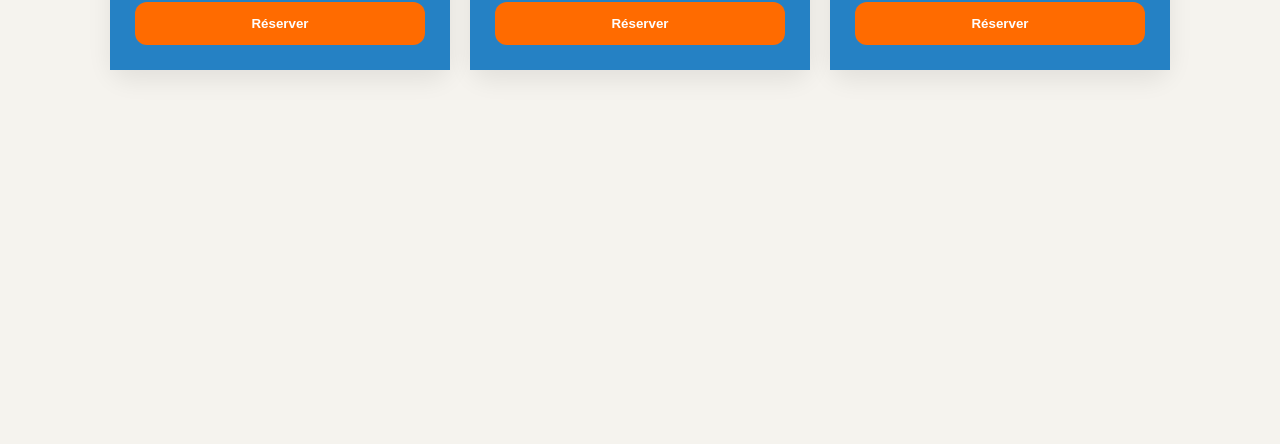
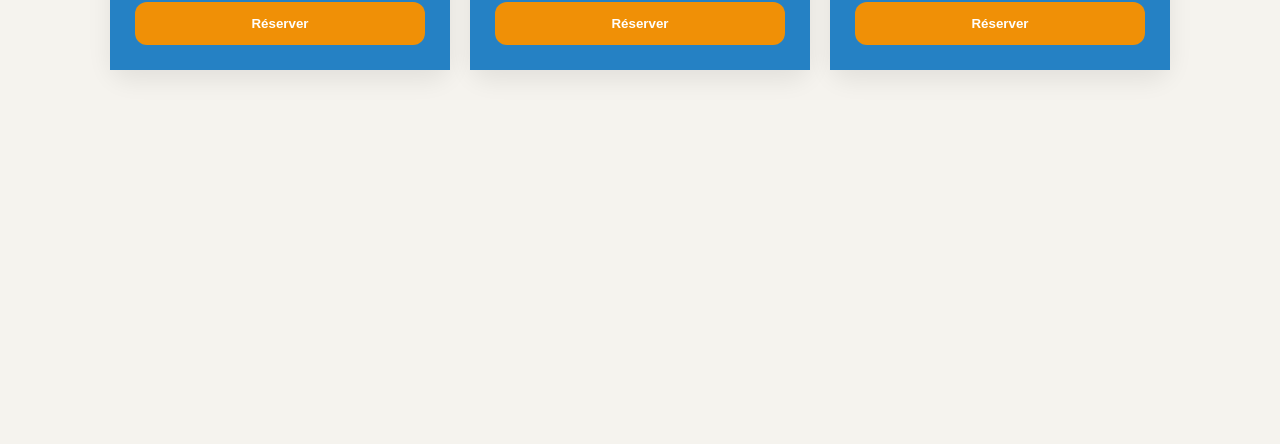
Before and after one commit to dioufkhadim262-source/yeksina-voyage, a website: page public/index.html in a window 1280 px wide. Shown: the part 356-800 px from the top of the page. Drawn offline with Linux system fonts and the light colour scheme.

Commit message:
Changement couleur orange principale (theme update)

```diff
--- a/public/index.html
+++ b/public/index.html
@@ -10,7 +10,7 @@
 <style>
 
 :root{
-  --orange:#FF6B00;
+  --orange:#F09006;
   --navy:#2581c4;
   --bg:#F5F3EE;
 }
```
